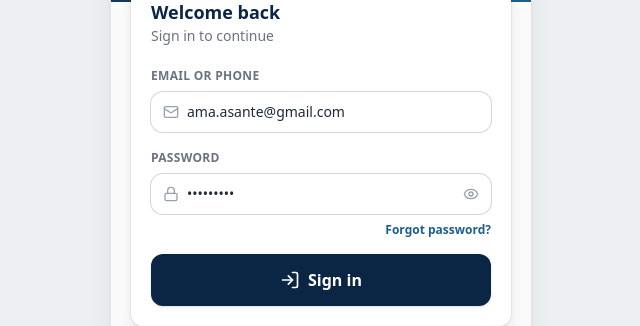
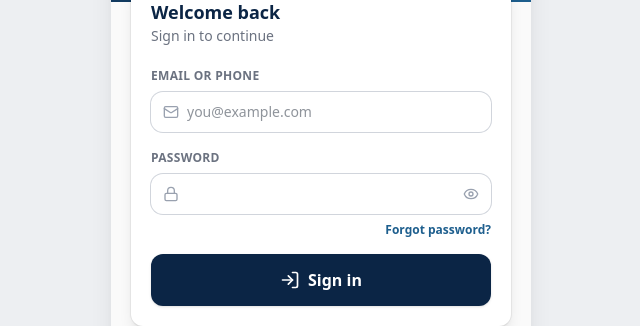
Before and after one commit to sammyBorborbor/fixmycity, a React (Vite) app in the folder citizen/: page /login in a window 1280 px wide. Shown: the part 232-558 px from the top of the page, without its empty margins (319-959 px from the left). Built offline with nearby package versions, Linux system fonts and the light colour scheme; no server answers.

Commit message:
Confirm before sign out; clear prefilled login credentials
Sign out now asks for confirmation (window.confirm, matching the
cancel-report pattern). Remove the demo email/password prefilled on the
sign-in form and add an email placeholder.

```diff
--- a/citizen/src/screens/Login.tsx
+++ b/citizen/src/screens/Login.tsx
@@ -15,8 +15,8 @@ export default function Login() {
   useEffect(() => { if (user) navigate('/', { replace: true }); }, [user, navigate]);
 
   const [view, setView] = useState<'signin' | 'signup'>('signin');
-  const [email, setEmail] = useState('ama.asante@gmail.com');
-  const [pw, setPw] = useState('accra2026');
+  const [email, setEmail] = useState('');
+  const [pw, setPw] = useState('');
   const [show, setShow] = useState(false);
   const [busy, setBusy] = useState(false);
   const [error, setError] = useState<string | null>(null);
@@ -79,7 +79,7 @@ export default function Login() {
                 <label className="text-xs font-semibold text-muted uppercase tracking-wide">Email or phone</label>
                 <div className="mt-1.5 mb-3 relative">
                   <Icon name="Mail" size={16} className="absolute left-3 top-1/2 -translate-y-1/2 text-gray-400" />
-                  <input type="text" value={email} onChange={e => setEmail(e.target.value)}
+                  <input type="text" value={email} onChange={e => setEmail(e.target.value)} placeholder="you@example.com"
                     className="w-full rounded-xl ring-1 ring-gray-300 focus:ring-2 focus:ring-ocean pl-9 pr-3 py-2.5 text-sm text-ink focus:outline-none" />
                 </div>
 
--- a/citizen/src/screens/Profile.tsx
+++ b/citizen/src/screens/Profile.tsx
@@ -51,7 +51,8 @@ export default function Profile() {
         ))}
       </div>
 
-      <Btn variant="danger" icon="LogOut" className="w-full mt-6" onClick={signOut}>Sign out</Btn>
+      <Btn variant="danger" icon="LogOut" className="w-full mt-6"
+        onClick={() => { if (window.confirm('Sign out of FixMyCity?')) void signOut(); }}>Sign out</Btn>
       <p className="text-center text-[11px] text-muted mt-4 font-mono">FixMyCity · v0.9 demo · AWMA pilot</p>
     </div>
   );
```
